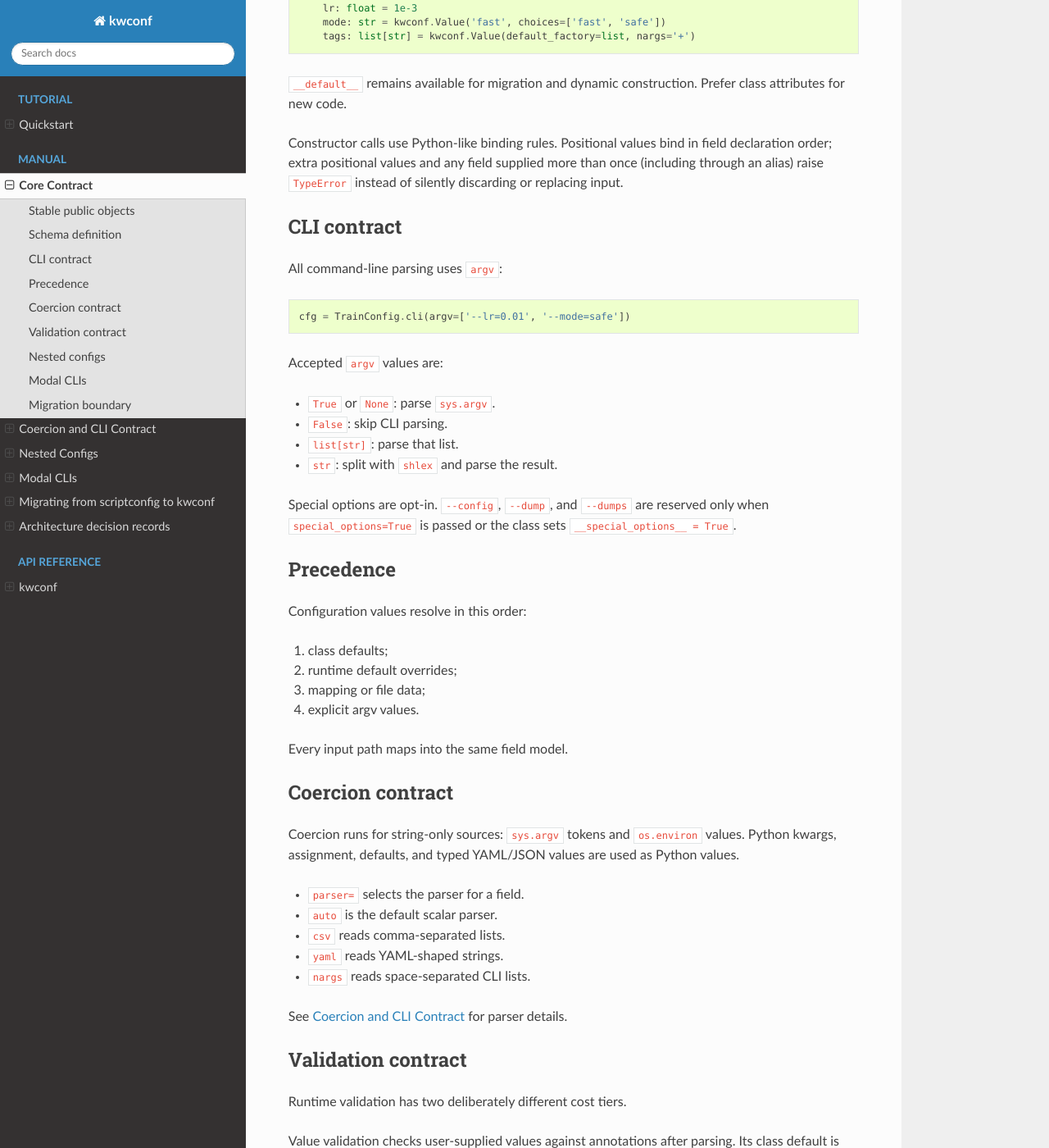
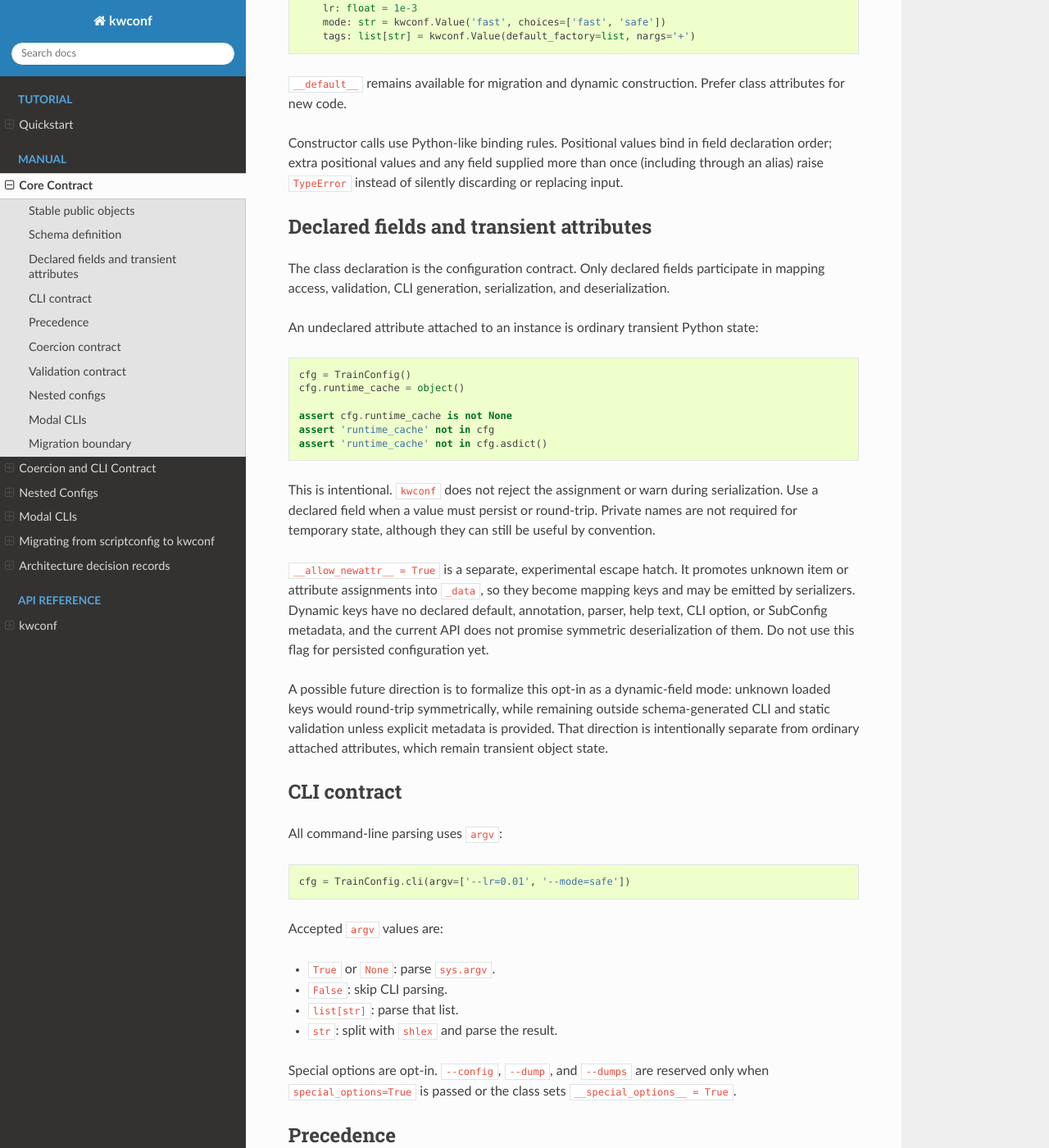
Before and after one commit to Erotemic/kwconf, a Sphinx documentation site: the page built from docs/source/manual/core_contract.rst, in a window 1280 px wide and 1400 px high, scrolled down 1110 px. Shown: the whole window at 82% size. Built offline with Sphinx 7.4.7 and the Read the Docs theme 3.1.0, drawn with Linux system fonts in a browser that asks for light colours.

Commit message:
Update docs about setattr

```diff
--- a/docs/source/manual/core_contract.rst
+++ b/docs/source/manual/core_contract.rst
@@ -64,6 +64,43 @@ Constructor calls use Python-like binding rules. Positional values bind in
 field declaration order; extra positional values and any field supplied more
 than once (including through an alias) raise ``TypeError`` instead of silently
 discarding or replacing input.
+
+Declared fields and transient attributes
+----------------------------------------
+
+The class declaration is the configuration contract. Only declared fields
+participate in mapping access, validation, CLI generation, serialization, and
+deserialization.
+
+An undeclared attribute attached to an instance is ordinary transient Python
+state:
+
+.. code-block:: python
+
+    cfg = TrainConfig()
+    cfg.runtime_cache = object()
+
+    assert cfg.runtime_cache is not None
+    assert 'runtime_cache' not in cfg
+    assert 'runtime_cache' not in cfg.asdict()
+
+This is intentional. ``kwconf`` does not reject the assignment or warn during
+serialization. Use a declared field when a value must persist or round-trip.
+Private names are not required for temporary state, although they can still be
+useful by convention.
+
+``__allow_newattr__ = True`` is a separate, experimental escape hatch. It
+promotes unknown item or attribute assignments into ``_data``, so they become
+mapping keys and may be emitted by serializers. Dynamic keys have no declared
+default, annotation, parser, help text, CLI option, or SubConfig metadata, and
+the current API does not promise symmetric deserialization of them. Do not use
+this flag for persisted configuration yet.
+
+A possible future direction is to formalize this opt-in as a dynamic-field
+mode: unknown loaded keys would round-trip symmetrically, while remaining
+outside schema-generated CLI and static validation unless explicit metadata is
+provided. That direction is intentionally separate from ordinary attached
+attributes, which remain transient object state.
 
 CLI contract
 ------------
```
Also changed, not shown: CHANGELOG.md (+6 -0 lines), dev/planning/design.md (+13 -0 lines), docs/planning/2026-07-02-codebase-audit.md (+20 -9 lines), docs/source/manual/ADRs.md (+30 -0 lines), docs/source/manual/migration_from_scriptconfig.md (+21 -0 lines), 1 other file.
